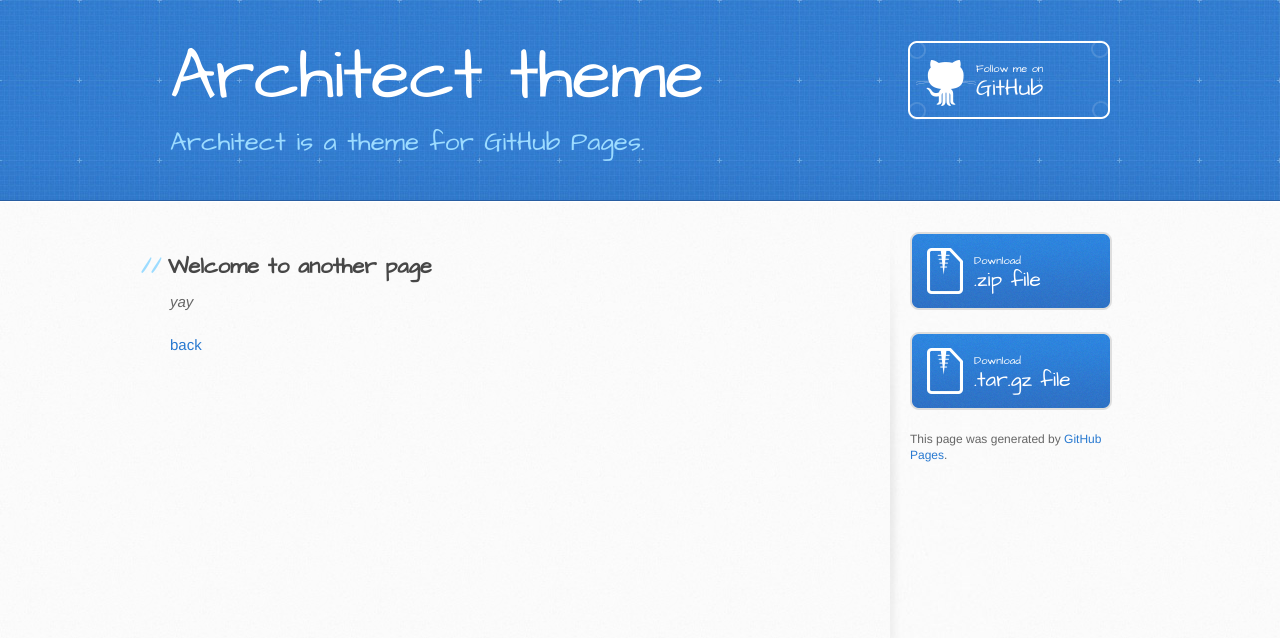
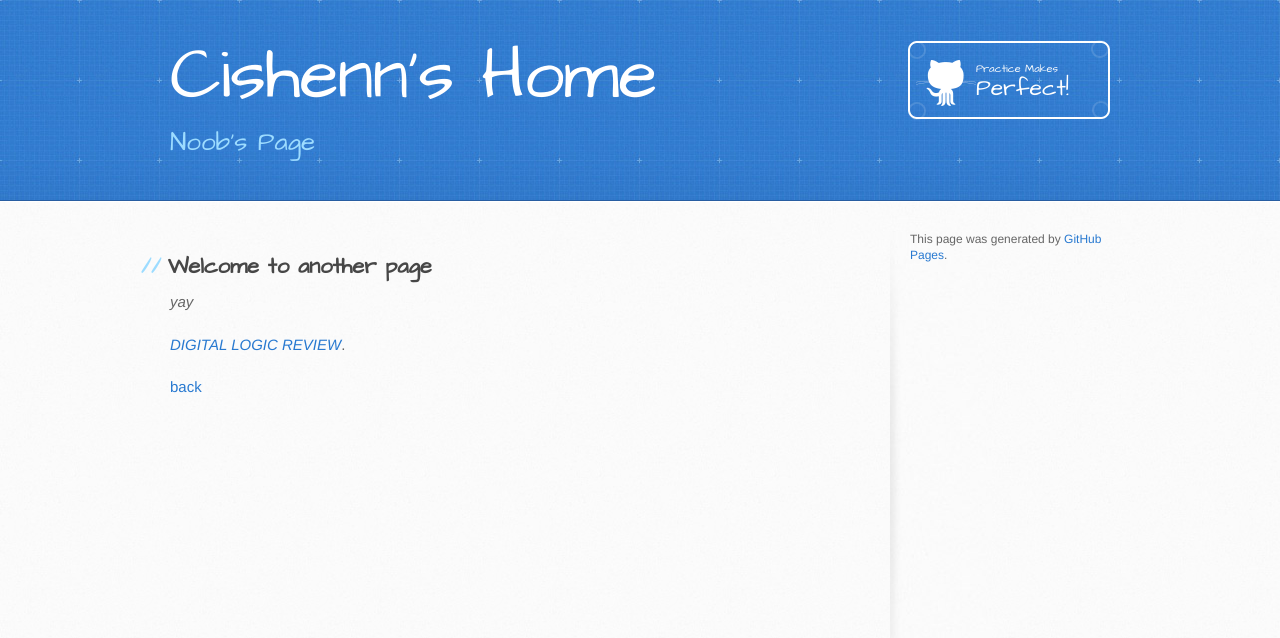
Before and after one commit to Cishenn/Cishenn.github.io, a Jekyll site: the page built from another-page.md, in a window 1280 px wide. Shown: the top 638 px of the page. Built offline with Jekyll 4.4.1, drawn with Linux system fonts in a browser that asks for light colours; our own code applies the rules of GitHub Pages for plain Markdown files.

Commit message:
initially modify

```diff
--- a/_config.yml
+++ b/_config.yml
@@ -1,5 +1,5 @@
-title: Architect theme
-description: Architect is a theme for GitHub Pages.
-show_downloads: true
+title: Cishenn's Home
+description: Noob's Page
+show_downloads: false
 google_analytics:
 theme: jekyll-theme-architect
--- a/_layouts/default.html
+++ b/_layouts/default.html
@@ -22,10 +22,12 @@
         </a>
         <h2>{{ site.description | default: site.github.project_tagline }}</h2>
         {% if site.github.is_project_page %}
-          <a href="{{ site.github.repository_url }}" class="button"><small>View project on</small> GitHub</a>
+          <a href="" class="button"><small>View project on</small> GitHub</a>
+          <!-- {{ site.github.repository_url }} -->
         {% endif %}
         {% if site.github.is_user_page %}
-          <a href="{{ site.github.owner_url }}" class="button"><small>Follow me on</small> GitHub</a>
+          <a href="" class="button"><small>Practice Makes</small> Perfect!</a>
+          <!-- {{ site.github.owner_url }} -->
         {% endif %}
       </div>
     </header>
--- a/another-page.md
+++ b/another-page.md
@@ -6,4 +6,6 @@ layout: default
 
 _yay_
 
+[_DIGITAL LOGIC REVIEW_](./index.html).
+
 [back](./)
```
Also changed, not shown: digital-logic.md (added, +31 -0 lines), 1 other file.
